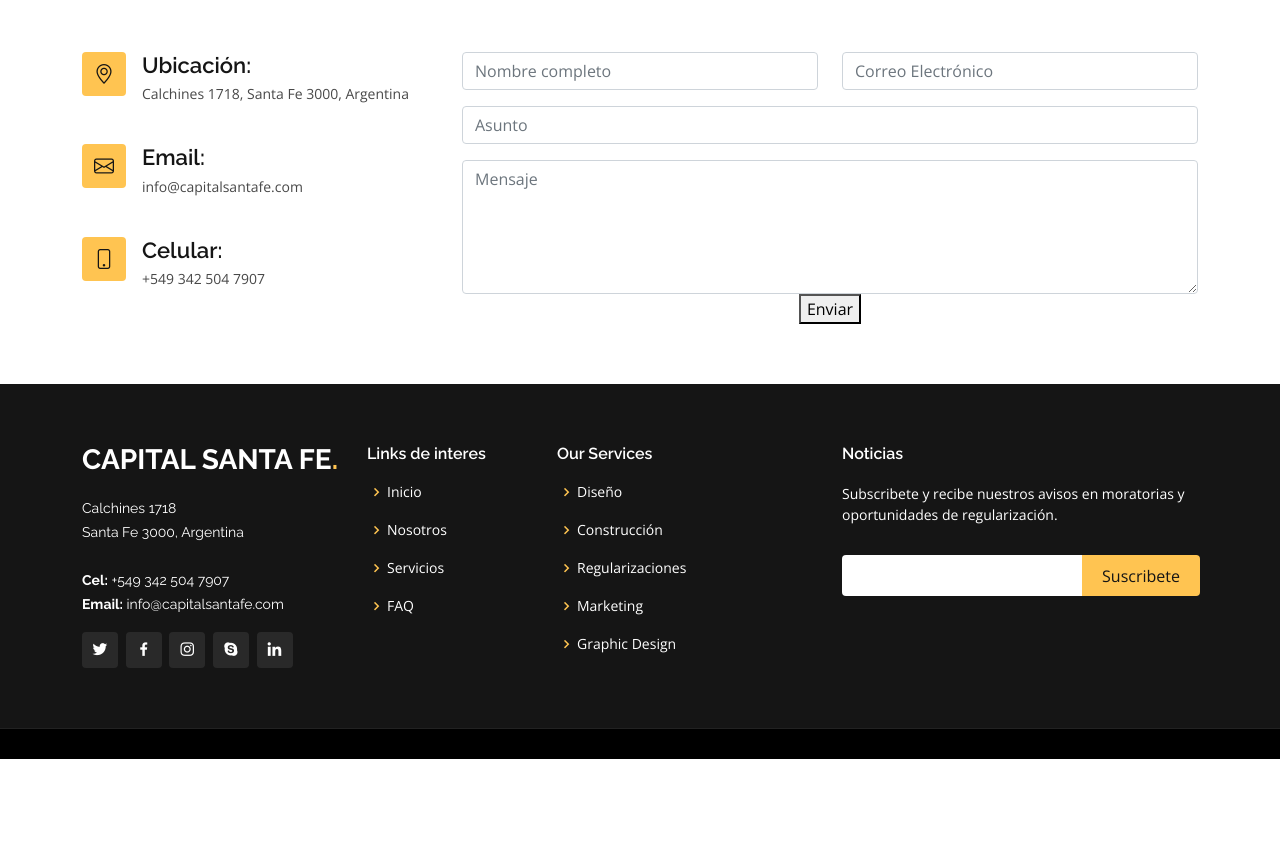
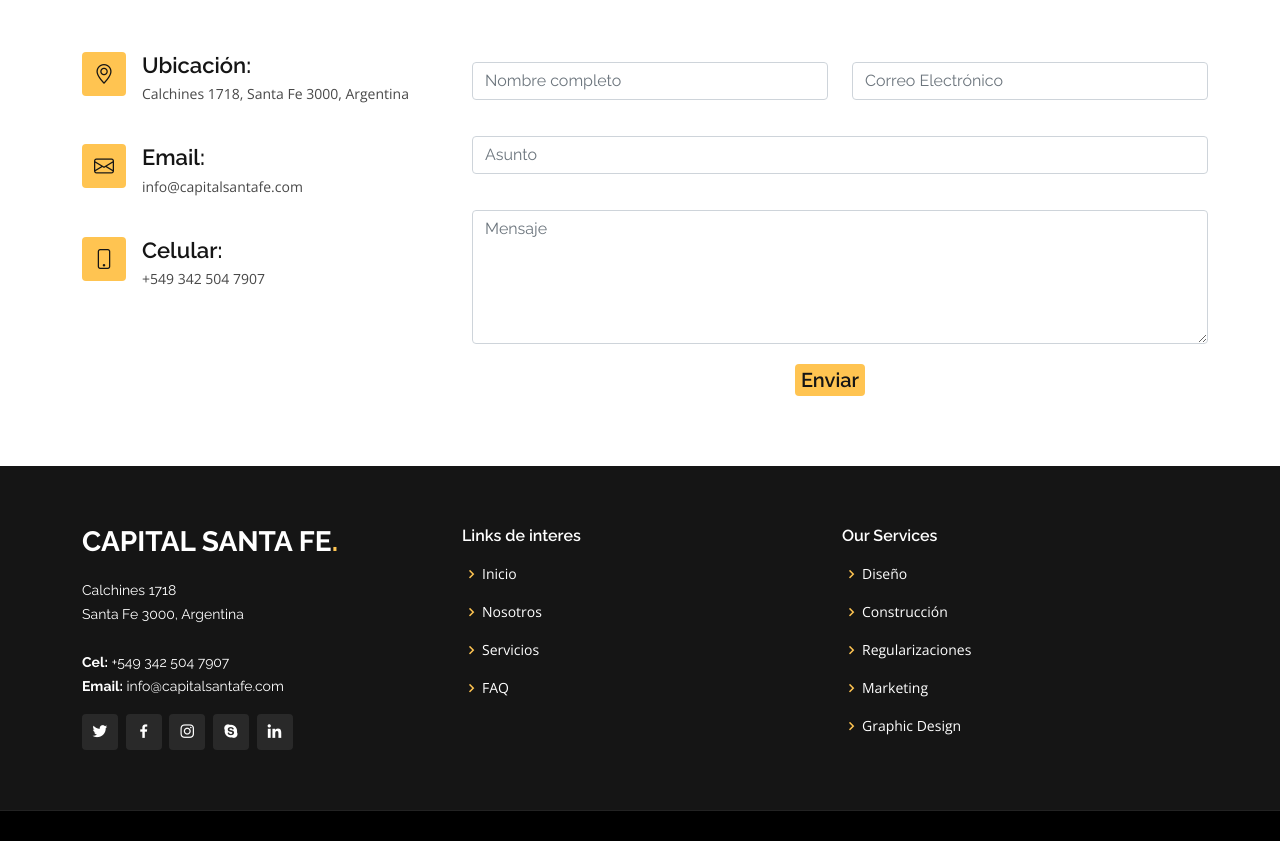
Before and after one commit to franferfain/Capital-Santa-Fe, a plain HTML site: page index.html in a window 1280 px wide. Shown: the part 5661-6502 px from the top of the page. Before the commit the page ends 6420 px from the top, so only its background shows below. Drawn offline with nearby package versions, Linux system fonts and the light colour scheme.

Commit message:
send btn

```diff
--- a/assets/css/style.css
+++ b/assets/css/style.css
@@ -469,6 +469,17 @@ h1, h2, h3, h4, h5, h6 {
   border-color: #ffc451;
 }
 
+button, input, optgroup, select, textarea {
+  margin: 10px;
+  font-family: 'Raleway';
+  font-weight: 600;
+  line-height: inherit;
+  font-size: 20px;
+  background: #ffc451;
+  color: #151515;
+  border-radius: 4px;
+  border: none;
+}
 .whatsapp {
 position: fixed;
 width: 60px;
--- a/index.html
+++ b/index.html
@@ -607,7 +607,7 @@
       <div class="container">
         <div class="row">
 
-          <div class="col-lg-3 col-md-6">
+          <div class="col-lg-4 col-md-6">
             <div class="footer-info">
               <h3>Capital Santa Fe<span>.</span></h3>
               <p>
@@ -626,7 +626,7 @@
             </div>
           </div>
 
-          <div class="col-lg-2 col-md-6 footer-links">
+          <div class="col-lg-4 col-md-6 footer-links">
             <h4>Links de interes</h4>
             <ul>
               <li><i class="bx bx-chevron-right"></i> <a href="#">Inicio</a></li>
@@ -637,7 +637,7 @@
             </ul>
           </div>
 
-          <div class="col-lg-3 col-md-6 footer-links">
+          <div class="col-lg-4 col-md-6 footer-links">
             <h4>Our Services</h4>
             <ul>
               <li><i class="bx bx-chevron-right"></i> <a href="#">Diseño</a></li>
@@ -646,15 +646,6 @@
               <li><i class="bx bx-chevron-right"></i> <a href="#">Marketing</a></li>
               <li><i class="bx bx-chevron-right"></i> <a href="#">Graphic Design</a></li>
             </ul>
-          </div>
-
-          <div class="col-lg-4 col-md-6 footer-newsletter">
-            <h4>Noticias</h4>
-            <p>Subscribete y recibe nuestros avisos en moratorias y oportunidades de regularización. </p>
-            <form action="" method="post">
-              <input type="email" name="email"><input type="submit" value="Suscribete">
-            </form>
-
           </div>
 
         </div>
```
